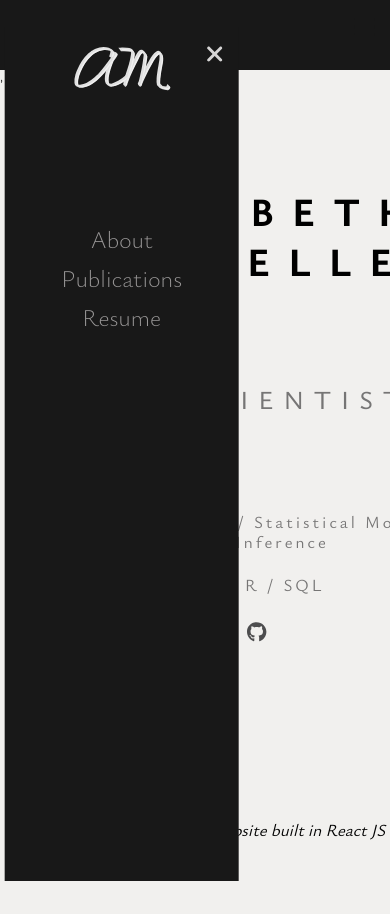
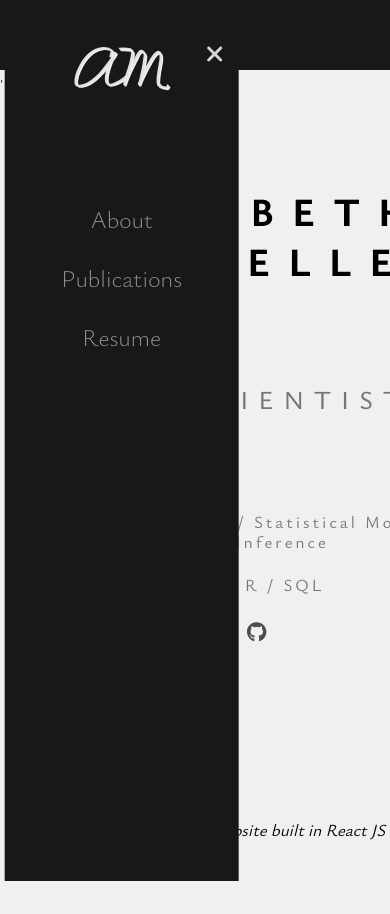
Before and after one commit to aam3/Personal_Website, a React (Create React App) app: page / in a window 390 px wide. Shown: the top 914 px of the page. Built offline with nearby package versions, Linux system fonts and the light colour scheme.

Commit message:
adding negative margin below logo

```diff
--- a/src/components/Sidebar/index.scss
+++ b/src/components/Sidebar/index.scss
@@ -139,7 +139,7 @@
         }
 
         .logo-link {
-          margin: 0 0 0px 0;
+          margin: 0 0 -30px 0;
           padding: 0;
           width: 100%;
           text-align: center;
@@ -153,7 +153,7 @@
         }
 
         a {
-          padding: 5px 0;
+          padding: 15px 0;
           font-size: 24px;
           width: 100%;
           text-align: center;
```
